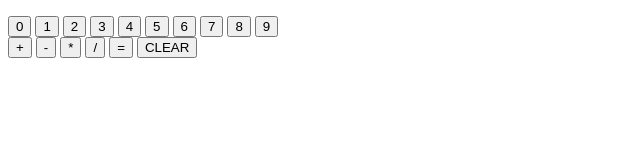
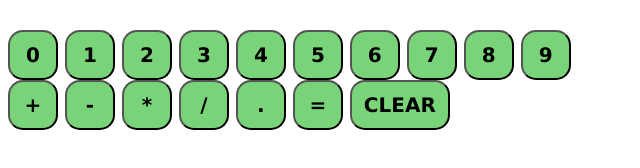
Before and after one commit to GTCode93/calculator-project, a plain HTML site: page index.html in a window 1280 px wide. Shown: the whole page, without its empty margins (0-640 px from the left). Drawn offline with Linux system fonts and the light colour scheme.

Commit message:
Add beginning styles and demo period button

```diff
--- a/index.html
+++ b/index.html
@@ -2,7 +2,7 @@
 <html lang="en">
     <head>
         <meta charset="utf-8">
-        <link rel="stylesheet" src="./styles.css">
+        <link rel="stylesheet" href="./styles.css">
         <script src="./scripts.js" defer></script>
         <title>Calculator Project</title>
     </head>
@@ -29,6 +29,7 @@
                     <button id="subtraction-button" class="operation-button">-</button>
                     <button id="multiply-button" class="operation-button">*</button>
                     <button id="division-button" class="operation-button">/</button>
+                    <button id="period-button" class="operation-button">.</button>
                     <button id="equal-button" class="final-button">=</button>
                     <button id="clear-button" class="final-button">CLEAR</button>
                 </div>
--- a/styles.css
+++ b/styles.css
@@ -1,25 +1,50 @@
 /*
 OBJECTIVES:
-* Not too much from here tbh lol
-* What will the naming system be like?
-    * Digits can be the number-button like "0-button"
-    * The main flex items can be "output" and "input"
-    * Operation buttons can be operation-button
-    * Clear can be clear-button
-    * Equal can be equal-button
 * What aesthetic/color scheme do I want the calculator to be? For now I'm leaning towards a green-ish theme cuz fun
+
 * Borders and curves will make the design look good.
     * How will the calculator buttons look like? I want them to be square-ish and curved.
     * How will the main 2 flex items look like? I want the output to have a curve and grey-ish interior/background color with a black, curved border.
     * 1st flex item, output will also need the text to orient to the right. Cuz that's how calculators work or whatever
     * I don't imagine the 2nd flex item, the input, will have a border. To make it look cohesive to the main calculator, yk.
-* What font do I want the calculator to be? It's not super necessary, but why not go all out on the last project eh?
+
 * What color will the font be?
+
 * How will the calculator sit in the page? Should I sit it in the middle of the page or should I just leave it as a default in the top left?
+
 * How large will the calculator be? That depends on general padding/margins of not just the calculator base but also the specific items.
+
 * Flexbox issues will be written below here cuz that'll be majority of the work:
     *
 
-OBJECTIVES FOR GETTING CALCULATOR TO WORK:
-* Button event listeners galore. Figure out how to do that again when you can. Luckily i already set up the HTML buttons and classes, hopefully that can help you out!
 */
+
+* {
+    font-family:Verdana, Geneva, Tahoma, sans-serif;
+    font-size: 20px;
+    font-weight: bolder;
+}
+
+.digit-button,
+.operation-button,
+.final-button {
+    height: 50px;
+    width: 50px;
+    border-radius: 15px;
+    background-color: rgb(121, 212, 121)
+}
+
+#clear-button {
+    width: 100px;
+}
+
+/* #output-section {
+    border: 2px black solid;
+    border-radius: 15px;
+    background-color: grey;
+    height: 50px;
+}
+ */
+#output-text {
+    font-size: 30px;
+}
```
